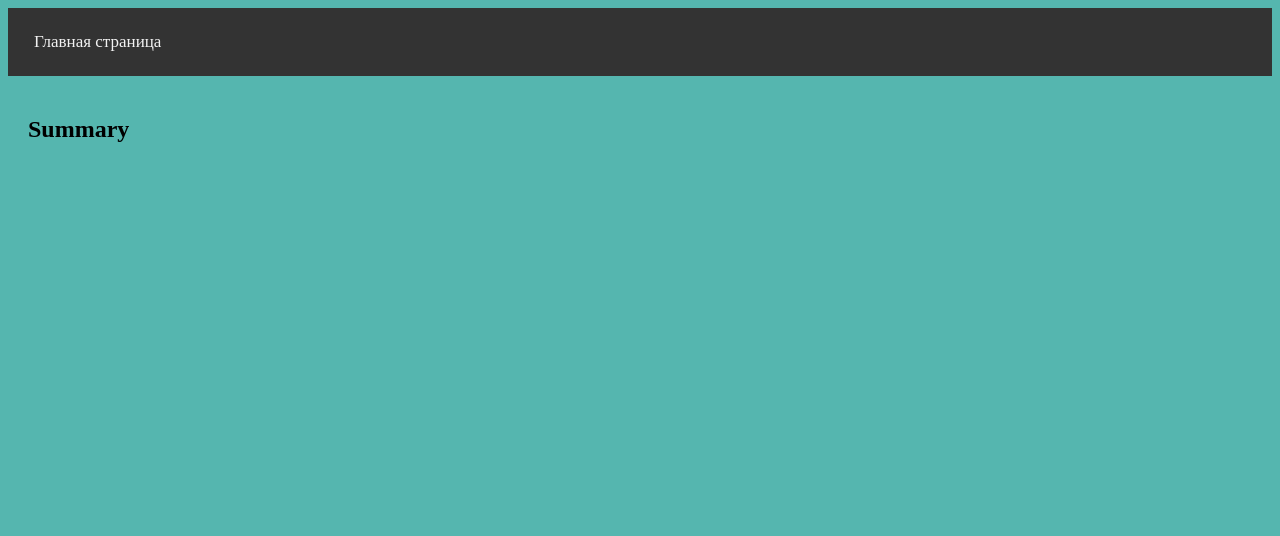
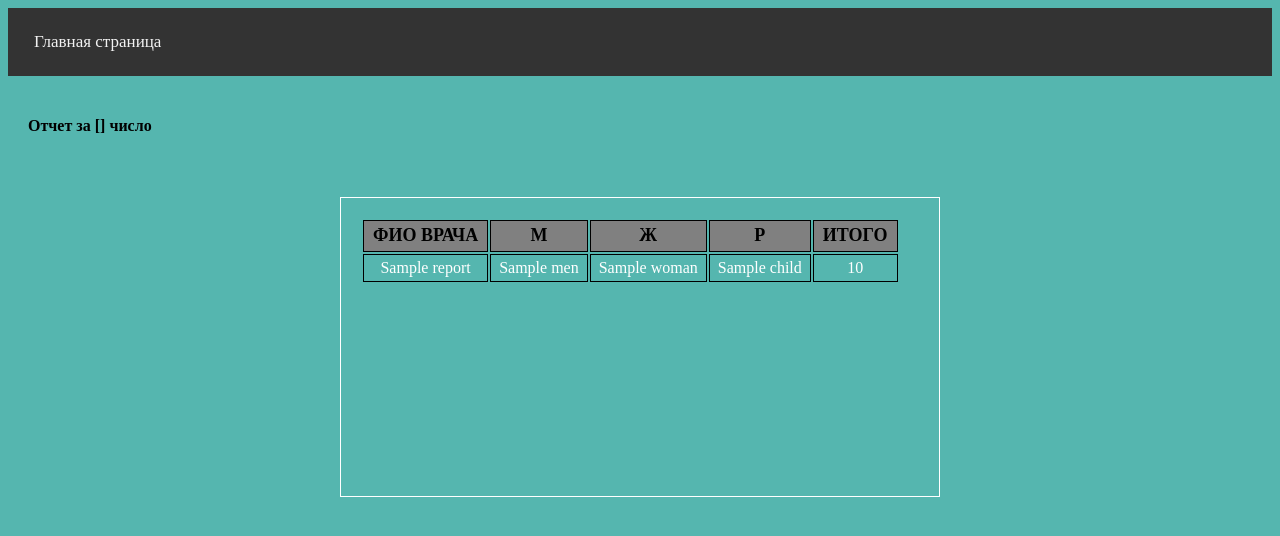
Before and after one commit to MarinaPak108/LotusApp, a Flask app: template templates/summary.html in a window 1280 px wide. Shown: the top 536 px of the page. Run offline with Flask 3, Linux system fonts and the light colour scheme; the template is opened without the code that fills it: most values are stand-ins (such as "Sample title", 1, 10 or a date in 2020).

Commit message:
show report records

```diff
--- a/main.py
+++ b/main.py
@@ -180,8 +180,8 @@
 @app.route('/count/<id>')
 def count(id):
     try:
-        Service.countDoctors(Service, day, id, medical_file, report_file)
-        return  render_template("summary.html")
+        reports = Service.countDoctors(Service, day, id, medical_file, report_file)
+        return  render_template("summary.html", reports = reports, day = id)
     except Exception as e:
             redirectToErrorPage(str(e), "def "+request.endpoint)
 #################################################################################
--- a/templates/summary.html
+++ b/templates/summary.html
@@ -1,5 +1,5 @@
 {% extends 'base.html' %}
-{% block title %}PATIENTS - {{day}} {% endblock %}
+{% block title %}Report - {{day}} {% endblock %}
 {% block style_local %}
   {{ super() }} {# to load the parent assets #}
   <style>
@@ -22,7 +22,38 @@
   </style>
 {% endblock %}
 {% block content %}
-    <div>
-        <h2>Summary</h2>
-    </div>
+  <div>
+    <h4>Отчет за {{day}} число</h4>
+  </div>
+  <div style="padding:30px;">
+    <table id="data" style="margin: auto;
+    padding:20px;
+    width: 600px;
+    border: 1px solid #fff;">
+      <thead style = " padding: 8px;
+      background-color: grey;
+      font-size: large;">
+        <tr style="padding: 3px;
+        border: 1px solid black;">
+          <th style = "  border: 1px solid black;">ФИО ВРАЧА</th>
+          <th style = "  border: 1px solid black;">М</th>
+          <th style = "  border: 1px solid black;">Ж</th>
+          <th style = "  border: 1px solid black;">Р</th>
+          <th style = "  border: 1px solid black;">ИТОГО</th>
+        </tr>
+      </thead>
+      <tbody style="text-align: center;
+      font-weight: normal; color:white">
+        {% for report in reports %}
+          <tr>
+            <td style = "  border: 1px solid black;">{{ report.name}}</td>
+            <td style = "  border: 1px solid black;">{{ report.men }}</td>
+            <td style = "  border: 1px solid black;">{{ report.woman }}</td>
+            <td style = "  border: 1px solid black;">{{ report.child }}</td>
+            <td style = "  border: 1px solid black;">{{ report.total }}</td>
+          </tr>
+        {% endfor %}
+      </tbody>
+    </table>
+  </div>
 {% endblock %}
```
Also changed, not shown: service/service.py (+5 -5 lines), 3 other files.
